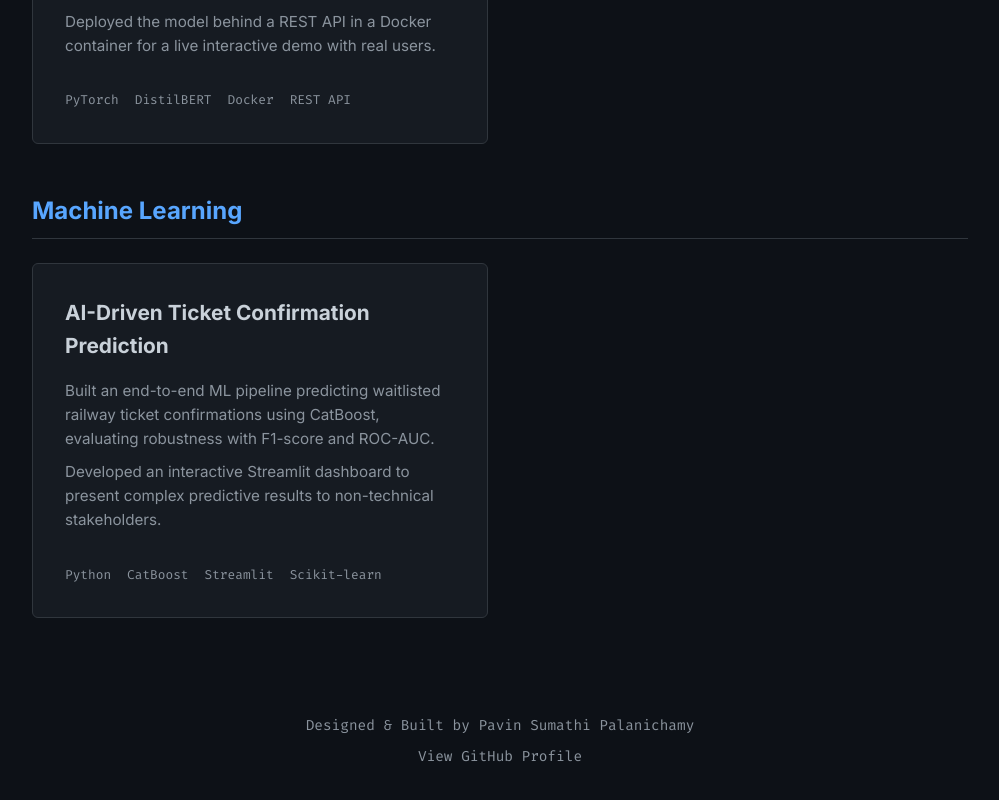
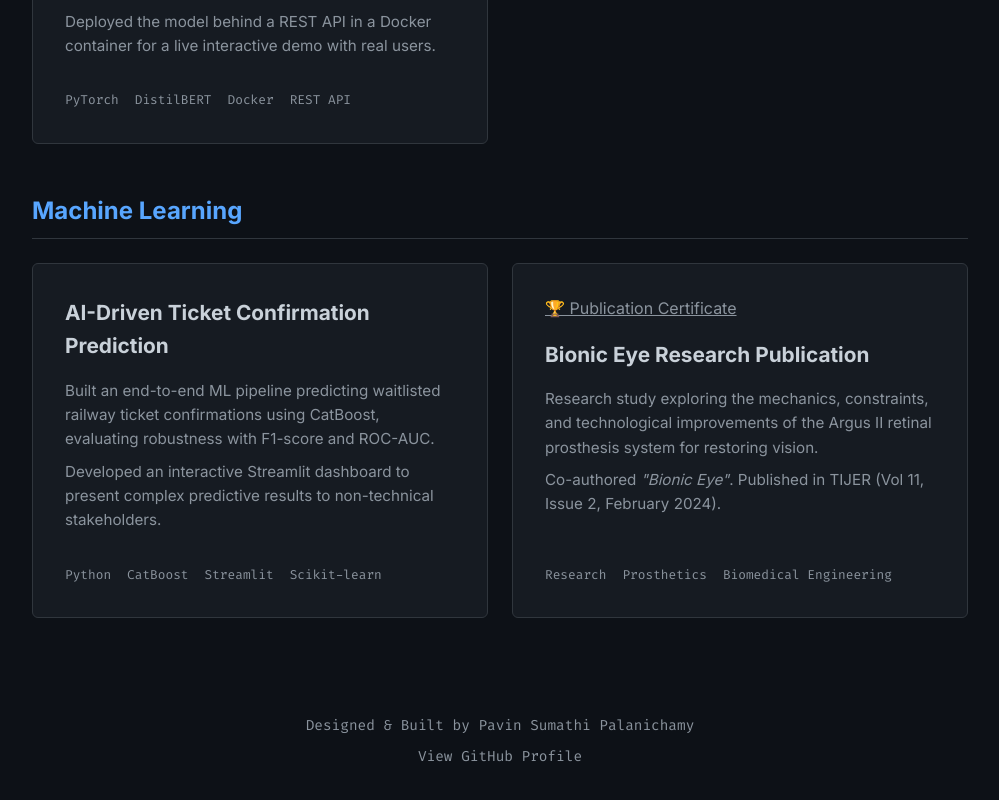
Before and after one commit to PavinSP/portfolio, a React (Vite) app: page /#/projects in a window 1280 px wide. Shown: the part 1558-2358 px from the top of the page, without its empty margins (140-1139 px from the left). Built offline with nearby package versions, Linux system fonts and the light colour scheme.

Commit message:
Add Bionic Eye publication to portfolio

```diff
--- a/src/pages/Projects.tsx
+++ b/src/pages/Projects.tsx
@@ -158,6 +158,28 @@ const Projects = () => {
           </ul>
         </div>
 
+        <div className="project-card">
+          <div className="project-top">
+            <div className="project-header-flex">
+              <div className="project-links">
+                <a href="https://tijer.org/tijer/certificatemanager.php?a_rid=151048" target="_blank" rel="noopener noreferrer" style={{ display: 'flex', alignItems: 'center', gap: '0.25rem' }}>
+                  🏆 Publication Certificate
+                </a>
+              </div>
+            </div>
+            <h3 className="project-name">Bionic Eye Research Publication</h3>
+            <div className="project-desc">
+              <p>Research study exploring the mechanics, constraints, and technological improvements of the Argus II retinal prosthesis system for restoring vision.</p>
+              <p>Co-authored <em>"Bionic Eye"</em>. Published in TIJER (Vol 11, Issue 2, February 2024).</p>
+            </div>
+          </div>
+          <ul className="project-tech-list mono-text">
+            <li>Research</li>
+            <li>Prosthetics</li>
+            <li>Biomedical Engineering</li>
+          </ul>
+        </div>
+
       </div>
 
     </div>
```
